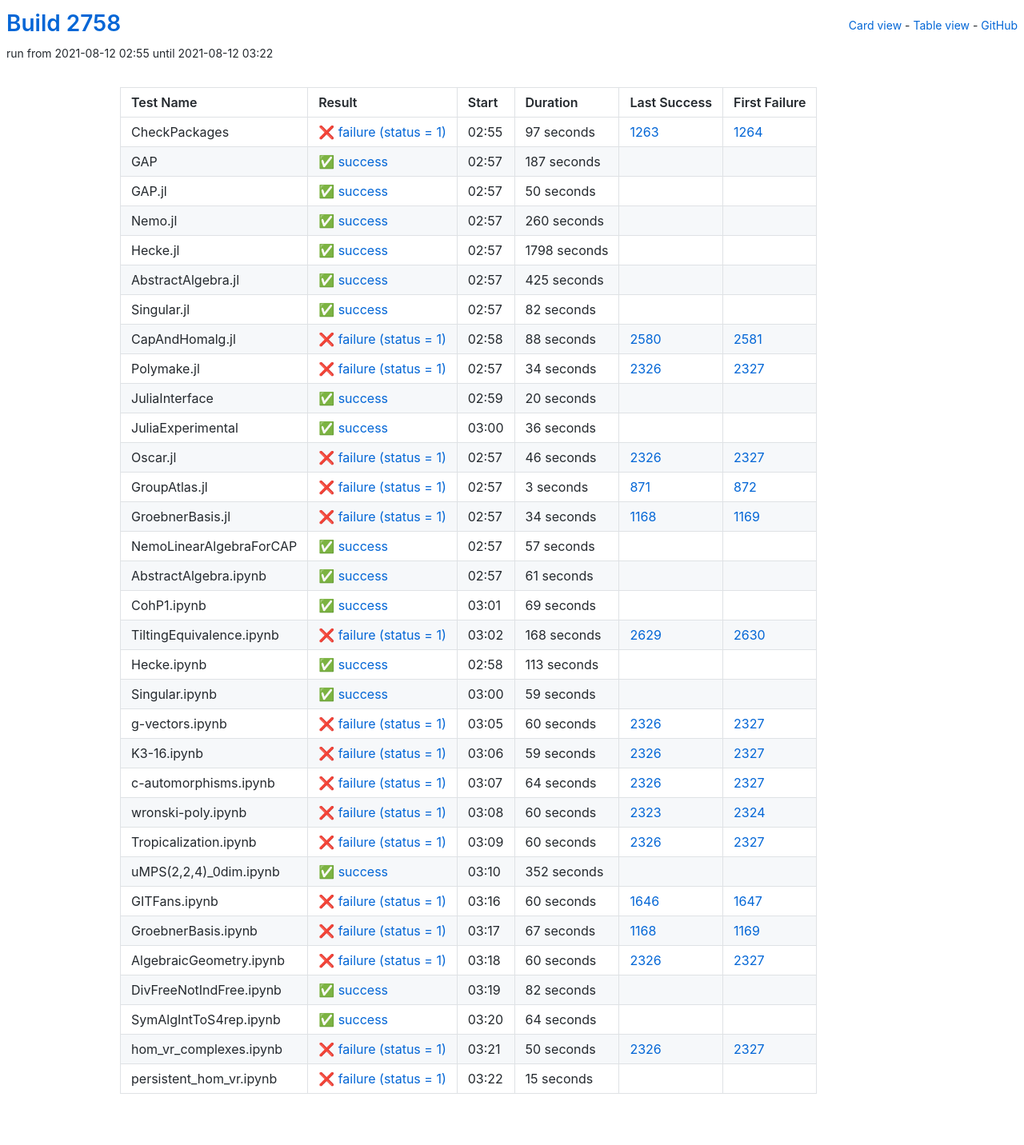
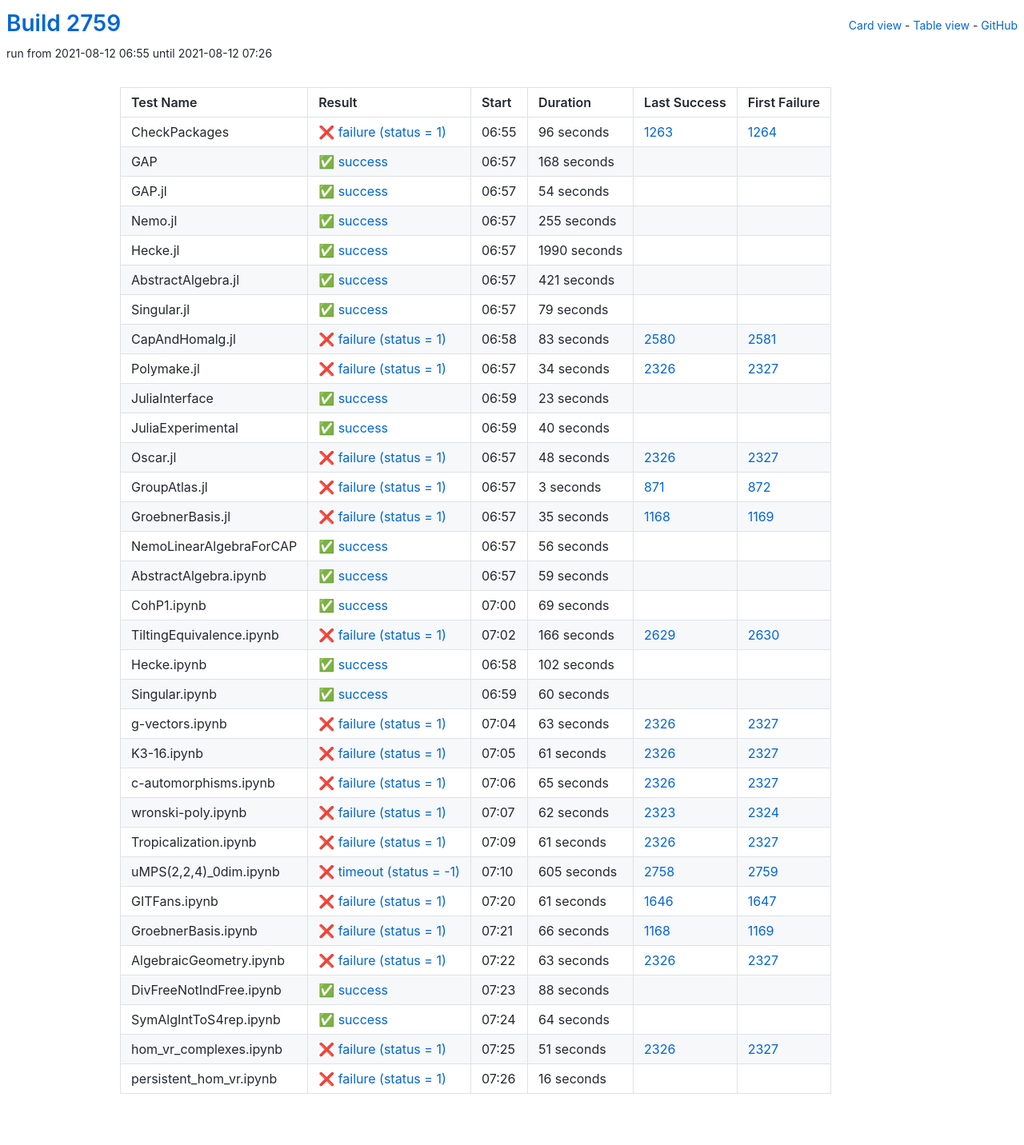
Before and after one commit to oscar-system/oscar-ci-status-stable, a Jekyll site: the page built from table.html, in a window 1280 px wide. Shown: the whole page at 80% size. Built offline with Jekyll 4.4.1, drawn with Linux system fonts in a browser that asks for light colours.

Commit message:
Build #2759

```diff
--- a/_data/ci.yml
+++ b/_data/ci.yml
@@ -1,6 +1,6 @@
 ---
-build: 2758
-build_url: https://oscarci.mathematik.uni-kl.de/job/oscar-stable/2758/
+build: 2759
+build_url: https://oscarci.mathematik.uni-kl.de/job/oscar-stable/2759/
 job: oscar-stable
 organization: oscar-system
 repo: oscar-ci-status-stable
@@ -8,104 +8,104 @@ repourl: https://github.com/oscar-system/oscar-ci-status-stable
 tests:
 - name: CheckPackages
   id: checkpackages
-  log: https://oscarci.mathematik.uni-kl.de/job/oscar-stable/2758/artifact/logs/build-2758/CheckPackages.log
-  start: 2021-08-12 02:55
+  log: https://oscarci.mathematik.uni-kl.de/job/oscar-stable/2759/artifact/logs/build-2759/CheckPackages.log
+  start: 2021-08-12 06:55
   success: false
   exitcode: 1
   status: failure
-  duration: 97
+  duration: 96
   last_success: 1263
   last_success_url: https://oscarci.mathematik.uni-kl.de/job/oscar-stable/1263/
   first_failure: 1264
   first_failure_url: https://oscarci.mathematik.uni-kl.de/job/oscar-stable/1264/
 - name: GAP
   id: gap
-  log: https://oscarci.mathematik.uni-kl.de/job/oscar-stable/2758/artifact/logs/build-2758/GAP.log
-  start: 2021-08-12 02:57
+  log: https://oscarci.mathematik.uni-kl.de/job/oscar-stable/2759/artifact/logs/build-2759/GAP.log
+  start: 2021-08-12 06:57
   success: true
   exitcode: 0
   status: success
-  duration: 187
+  duration: 168
   last_success: false
   last_success_url:
   first_failure: false
   first_failure_url:
 - name: GAP.jl
   id: gap-jl
-  log: https://oscarci.mathematik.uni-kl.de/job/oscar-stable/2758/artifact/logs/build-2758/GAP.jl.log
-  start: 2021-08-12 02:57
+  log: https://oscarci.mathematik.uni-kl.de/job/oscar-stable/2759/artifact/logs/build-2759/GAP.jl.log
+  start: 2021-08-12 06:57
   success: true
   exitcode: 0
   status: success
-  duration: 50
+  duration: 54
   last_success: false
   last_success_url:
   first_failure: false
   first_failure_url:
 - name: Nemo.jl
   id: nemo-jl
-  log: https://oscarci.mathematik.uni-kl.de/job/oscar-stable/2758/artifact/logs/build-2758/Nemo.jl.log
-  start: 2021-08-12 02:57
+  log: https://oscarci.mathematik.uni-kl.de/job/oscar-stable/2759/artifact/logs/build-2759/Nemo.jl.log
+  start: 2021-08-12 06:57
   success: true
   exitcode: 0
   status: success
-  duration: 260
+  duration: 255
   last_success: false
   last_success_url:
   first_failure: false
   first_failure_url:
 - name: Hecke.jl
   id: hecke-jl
-  log: https://oscarci.mathematik.uni-kl.de/job/oscar-stable/2758/artifact/logs/build-2758/Hecke.jl.log
-  start: 2021-08-12 02:57
+  log: https://oscarci.mathematik.uni-kl.de/job/oscar-stable/2759/artifact/logs/build-2759/Hecke.jl.log
+  start: 2021-08-12 06:57
   success: true
   exitcode: 0
   status: success
-  duration: 1798
+  duration: 1990
   last_success: false
   last_success_url:
   first_failure: false
   first_failure_url:
 - name: AbstractAlgebra.jl
   id: abstractalgebra-jl
-  log: https://oscarci.mathematik.uni-kl.de/job/oscar-stable/2758/artifact/logs/build-2758/AbstractAlgebra.jl.log
-  start: 2021-08-12 02:57
+  log: https://oscarci.mathematik.uni-kl.de/job/oscar-stable/2759/artifact/logs/build-2759/AbstractAlgebra.jl.log
+  start: 2021-08-12 06:57
   success: true
   exitcode: 0
   status: success
-  duration: 425
+  duration: 421
   last_success: false
   last_success_url:
   first_failure: false
   first_failure_url:
 - name: Singular.jl
   id: singular-jl
-  log: https://oscarci.mathematik.uni-kl.de/job/oscar-stable/2758/artifact/logs/build-2758/Singular.jl.log
-  start: 2021-08-12 02:57
+  log: https://oscarci.mathematik.uni-kl.de/job/oscar-stable/2759/artifact/logs/build-2759/Singular.jl.log
+  start: 2021-08-12 06:57
   success: true
   exitcode: 0
   status: success
-  duration: 82
+  duration: 79
   last_success: false
   last_success_url:
   first_failure: false
   first_failure_url:
 - name: CapAndHomalg.jl
   id: capandhomalg-jl
-  log: https://oscarci.mathematik.uni-kl.de/job/oscar-stable/2758/artifact/logs/build-2758/CapAndHomalg.jl.log
-  start: 2021-08-12 02:58
+  log: https://oscarci.mathematik.uni-kl.de/job/oscar-stable/2759/artifact/logs/build-2759/CapAndHomalg.jl.log
+  start: 2021-08-12 06:58
   success: false
   exitcode: 1
   status: failure
-  duration: 88
+  duration: 83
   last_success: 2580
   last_success_url: https://oscarci.mathematik.uni-kl.de/job/oscar-stable/2580/
   first_failure: 2581
   first_failure_url: https://oscarci.mathematik.uni-kl.de/job/oscar-stable/2581/
 - name: Polymake.jl
   id: polymake-jl
-  log: https://oscarci.mathematik.uni-kl.de/job/oscar-stable/2758/artifact/logs/build-2758/Polymake.jl.log
-  start: 2021-08-12 02:57
+  log: https://oscarci.mathematik.uni-kl.de/job/oscar-stable/2759/artifact/logs/build-2759/Polymake.jl.log
+  start: 2021-08-12 06:57
   success: false
   exitcode: 1
   status: failure
@@ -116,44 +116,44 @@ tests:
   first_failure_url: https://oscarci.mathematik.uni-kl.de/job/oscar-stable/2327/
 - name: JuliaInterface
   id: juliainterface
-  log: https://oscarci.mathematik.uni-kl.de/job/oscar-stable/2758/artifact/logs/build-2758/JuliaInterface.log
-  start: 2021-08-12 02:59
+  log: https://oscarci.mathematik.uni-kl.de/job/oscar-stable/2759/artifact/logs/build-2759/JuliaInterface.log
+  start: 2021-08-12 06:59
   success: true
   exitcode: 0
   status: success
-  duration: 20
+  duration: 23
   last_success: false
   last_success_url:
   first_failure: false
   first_failure_url:
 - name: JuliaExperimental
   id: juliaexperimental
-  log: https://oscarci.mathematik.uni-kl.de/job/oscar-stable/2758/artifact/logs/build-2758/JuliaExperimental.log
-  start: 2021-08-12 03:00
+  log: https://oscarci.mathematik.uni-kl.de/job/oscar-stable/2759/artifact/logs/build-2759/JuliaExperimental.log
+  start: 2021-08-12 06:59
   success: true
   exitcode: 0
   status: success
-  duration: 36
+  duration: 40
   last_success: false
   last_success_url:
   first_failure: false
   first_failure_url:
 - name: Oscar.jl
   id: oscar-jl
-  log: https://oscarci.mathematik.uni-kl.de/job/oscar-stable/2758/artifact/logs/build-2758/Oscar.jl.log
-  start: 2021-08-12 02:57
+  log: https://oscarci.mathematik.uni-kl.de/job/oscar-stable/2759/artifact/logs/build-2759/Oscar.jl.log
+  start: 2021-08-12 06:57
   success: false
   exitcode: 1
   status: failure
-  duration: 46
+  duration: 48
   last_success: 2326
   last_success_url: https://oscarci.mathematik.uni-kl.de/job/oscar-stable/2326/
   first_failure: 2327
   first_failure_url: https://oscarci.mathematik.uni-kl.de/job/oscar-stable/2327/
 - name: GroupAtlas.jl
   id: groupatlas-jl
-  log: https://oscarci.mathematik.uni-kl.de/job/oscar-stable/2758/artifact/logs/build-2758/GroupAtlas.jl.log
-  start: 2021-08-12 02:57
+  log: https://oscarci.mathematik.uni-kl.de/job/oscar-stable/2759/artifact/logs/build-2759/GroupAtlas.jl.log
+  start: 2021-08-12 06:57
   success: false
   exitcode: 1
   status: failure
@@ -164,44 +164,44 @@ tests:
   first_failure_url: https://oscarci.mathematik.uni-kl.de/job/oscar-stable/872/
 - name: GroebnerBasis.jl
   id: groebnerbasis-jl
-  log: https://oscarci.mathematik.uni-kl.de/job/oscar-stable/2758/artifact/logs/build-2758/GroebnerBasis.jl.log
-  start: 2021-08-12 02:57
+  log: https://oscarci.mathematik.uni-kl.de/job/oscar-stable/2759/artifact/logs/build-2759/GroebnerBasis.jl.log
+  start: 2021-08-12 06:57
   success: false
   exitcode: 1
   status: failure
-  duration: 34
+  duration: 35
   last_success: 1168
   last_success_url: https://oscarci.mathematik.uni-kl.de/job/oscar-stable/1168/
   first_failure: 1169
   first_failure_url: https://oscarci.mathematik.uni-kl.de/job/oscar-stable/1169/
 - name: NemoLinearAlgebraForCAP
   id: nemolinearalgebraforcap
-  log: https://oscarci.mathematik.uni-kl.de/job/oscar-stable/2758/artifact/logs/build-2758/NemoLinearAlgebraForCAP.log
-  start: 2021-08-12 02:57
+  log: https://oscarci.mathematik.uni-kl.de/job/oscar-stable/2759/artifact/logs/build-2759/NemoLinearAlgebraForCAP.log
+  start: 2021-08-12 06:57
   success: true
   exitcode: 0
   status: success
-  duration: 57
+  duration: 56
   last_success: false
   last_success_url:
   first_failure: false
   first_failure_url:
 - name: AbstractAlgebra.ipynb
   id: abstractalgebra-ipynb
-  log: https://oscarci.mathematik.uni-kl.de/job/oscar-stable/2758/artifact/logs/build-2758/AbstractAlgebra.ipynb.log
-  start: 2021-08-12 02:57
+  log: https://oscarci.mathematik.uni-kl.de/job/oscar-stable/2759/artifact/logs/build-2759/AbstractAlgebra.ipynb.log
+  start: 2021-08-12 06:57
   success: true
   exitcode: 0
   status: success
-  duration: 61
+  duration: 59
   last_success: false
   last_success_url:
   first_failure: false
   first_failure_url:
 - name: CohP1.ipynb
   id: cohp1-ipynb
-  log: https://oscarci.mathematik.uni-kl.de/job/oscar-stable/2758/artifact/logs/build-2758/CohP1.ipynb.log
-  start: 2021-08-12 03:01
+  log: https://oscarci.mathematik.uni-kl.de/job/oscar-stable/2759/artifact/logs/build-2759/CohP1.ipynb.log
+  start: 2021-08-12 07:00
   success: true
   exitcode: 0
   status: success
@@ -212,164 +212,164 @@ tests:
   first_failure_url:
 - name: TiltingEquivalence.ipynb
   id: tiltingequivalence-ipynb
-  log: https://oscarci.mathematik.uni-kl.de/job/oscar-stable/2758/artifact/logs/build-2758/TiltingEquivalence.ipynb.log
-  start: 2021-08-12 03:02
+  log: https://oscarci.mathematik.uni-kl.de/job/oscar-stable/2759/artifact/logs/build-2759/TiltingEquivalence.ipynb.log
+  start: 2021-08-12 07:02
   success: false
   exitcode: 1
   status: failure
-  duration: 168
+  duration: 166
   last_success: 2629
   last_success_url: https://oscarci.mathematik.uni-kl.de/job/oscar-stable/2629/
   first_failure: 2630
   first_failure_url: https://oscarci.mathematik.uni-kl.de/job/oscar-stable/2630/
 - name: Hecke.ipynb
   id: hecke-ipynb
-  log: https://oscarci.mathematik.uni-kl.de/job/oscar-stable/2758/artifact/logs/build-2758/Hecke.ipynb.log
-  start: 2021-08-12 02:58
+  log: https://oscarci.mathematik.uni-kl.de/job/oscar-stable/2759/artifact/logs/build-2759/Hecke.ipynb.log
+  start: 2021-08-12 06:58
   success: true
   exitcode: 0
   status: success
-  duration: 113
+  duration: 102
   last_success: false
   last_success_url:
   first_failure: false
   first_failure_url:
 - name: Singular.ipynb
   id: singular-ipynb
-  log: https://oscarci.mathematik.uni-kl.de/job/oscar-stable/2758/artifact/logs/build-2758/Singular.ipynb.log
-  start: 2021-08-12 03:00
+  log: https://oscarci.mathematik.uni-kl.de/job/oscar-stable/2759/artifact/logs/build-2759/Singular.ipynb.log
+  start: 2021-08-12 06:59
   success: true
   exitcode: 0
   status: success
-  duration: 59
+  duration: 60
   last_success: false
   last_success_url:
   first_failure: false
   first_failure_url:
 - name: g-vectors.ipynb
   id: g-vectors-ipynb
-  log: https://oscarci.mathematik.uni-kl.de/job/oscar-stable/2758/artifact/logs/build-2758/g-vectors.ipynb.log
-  start: 2021-08-12 03:05
+  log: https://oscarci.mathematik.uni-kl.de/job/oscar-stable/2759/artifact/logs/build-2759/g-vectors.ipynb.log
+  start: 2021-08-12 07:04
   success: false
   exitcode: 1
   status: failure
-  duration: 60
+  duration: 63
   last_success: 2326
   last_success_url: https://oscarci.mathematik.uni-kl.de/job/oscar-stable/2326/
   first_failure: 2327
   first_failure_url: https://oscarci.mathematik.uni-kl.de/job/oscar-stable/2327/
 - name: K3-16.ipynb
   id: k3-16-ipynb
-  log: https://oscarci.mathematik.uni-kl.de/job/oscar-stable/2758/artifact/logs/build-2758/K3-16.ipynb.log
-  start: 2021-08-12 03:06
+  log: https://oscarci.mathematik.uni-kl.de/job/oscar-stable/2759/artifact/logs/build-2759/K3-16.ipynb.log
+  start: 2021-08-12 07:05
   success: false
   exitcode: 1
   status: failure
-  duration: 59
+  duration: 61
   last_success: 2326
   last_success_url: https://oscarci.mathematik.uni-kl.de/job/oscar-stable/2326/
   first_failure: 2327
   first_failure_url: https://oscarci.mathematik.uni-kl.de/job/oscar-stable/2327/
 - name: c-automorphisms.ipynb
   id: c-automorphisms-ipynb
-  log: https://oscarci.mathematik.uni-kl.de/job/oscar-stable/2758/artifact/logs/build-2758/c-automorphisms.ipynb.log
-  start: 2021-08-12 03:07
+  log: https://oscarci.mathematik.uni-kl.de/job/oscar-stable/2759/artifact/logs/build-2759/c-automorphisms.ipynb.log
+  start: 2021-08-12 07:06
   success: false
   exitcode: 1
   status: failure
-  duration: 64
+  duration: 65
   last_success: 2326
   last_success_url: https://oscarci.mathematik.uni-kl.de/job/oscar-stable/2326/
   first_failure: 2327
   first_failure_url: https://oscarci.mathematik.uni-kl.de/job/oscar-stable/2327/
 - name: wronski-poly.ipynb
   id: wronski-poly-ipynb
-  log: https://oscarci.mathematik.uni-kl.de/job/oscar-stable/2758/artifact/logs/build-2758/wronski-poly.ipynb.log
-  start: 2021-08-12 03:08
+  log: https://oscarci.mathematik.uni-kl.de/job/oscar-stable/2759/artifact/logs/build-2759/wronski-poly.ipynb.log
+  start: 2021-08-12 07:07
   success: false
   exitcode: 1
   status: failure
-  duration: 60
+  duration: 62
   last_success: 2323
   last_success_url: https://oscarci.mathematik.uni-kl.de/job/oscar-stable/2323/
   first_failure: 2324
   first_failure_url: https://oscarci.mathematik.uni-kl.de/job/oscar-stable/2324/
 - name: Tropicalization.ipynb
   id: tropicalization-ipynb
-  log: https://oscarci.mathematik.uni-kl.de/job/oscar-stable/2758/artifact/logs/build-2758/Tropicalization.ipynb.log
-  start: 2021-08-12 03:09
+  log: https://oscarci.mathematik.uni-kl.de/job/oscar-stable/2759/artifact/logs/build-2759/Tropicalization.ipynb.log
+  start: 2021-08-12 07:09
   success: false
   exitcode: 1
   status: failure
-  duration: 60
+  duration: 61
   last_success: 2326
   last_success_url: https://oscarci.mathematik.uni-kl.de/job/oscar-stable/2326/
   first_failure: 2327
   first_failure_url: https://oscarci.mathematik.uni-kl.de/job/oscar-stable/2327/
 - name: uMPS(2,2,4)_0dim.ipynb
   id: umps-2-2-4-0dim-ipynb
-  log: https://oscarci.mathematik.uni-kl.de/job/oscar-stable/2758/artifact/logs/build-2758/uMPS-2-2-4-_0dim.ipynb.log
-  start: 2021-08-12 03:10
-  success: true
-  exitcode: 0
-  status: success
-  duration: 352
-  last_success: false
-  last_success_url:
-  first_failure: false
-  first_failure_url:
+  log: https://oscarci.mathematik.uni-kl.de/job/oscar-stable/2759/artifact/logs/build-2759/uMPS-2-2-4-_0dim.ipynb.log
+  start: 2021-08-12 07:10
+  success: false
+  exitcode: -1
+  status: timeout
+  duration: 605
+  last_success: 2758
+  last_success_url: https://oscarci.mathematik.uni-kl.de/job/oscar-stable/2758/
+  first_failure: 2759
+  first_failure_url: https://oscarci.mathematik.uni-kl.de/job/oscar-stable/2759/
 - name: GITFans.ipynb
   id: gitfans-ipynb
-  log: https://oscarci.mathematik.uni-kl.de/job/oscar-stable/2758/artifact/logs/build-2758/GITFans.ipynb.log
-  start: 2021-08-12 03:16
+  log: https://oscarci.mathematik.uni-kl.de/job/oscar-stable/2759/artifact/logs/build-2759/GITFans.ipynb.log
+  start: 2021-08-12 07:20
   success: false
   exitcode: 1
   status: failure
-  duration: 60
+  duration: 61
   last_success: 1646
   last_success_url: https://oscarci.mathematik.uni-kl.de/job/oscar-stable/1646/
   first_failure: 1647
   first_failure_url: https://oscarci.mathematik.uni-kl.de/job/oscar-stable/1647/
 - name: GroebnerBasis.ipynb
   id: groebnerbasis-ipynb
-  log: https://oscarci.mathematik.uni-kl.de/job/oscar-stable/2758/artifact/logs/build-2758/GroebnerBasis.ipynb.log
-  start: 2021-08-12 03:17
+  log: https://oscarci.mathematik.uni-kl.de/job/oscar-stable/2759/artifact/logs/build-2759/GroebnerBasis.ipynb.log
+  start: 2021-08-12 07:21
   success: false
   exitcode: 1
   status: failure
-  duration: 67
+  duration: 66
   last_success: 1168
   last_success_url: https://oscarci.mathematik.uni-kl.de/job/oscar-stable/1168/
   first_failure: 1169
   first_failure_url: https://oscarci.mathematik.uni-kl.de/job/oscar-stable/1169/
 - name: AlgebraicGeometry.ipynb
   id: algebraicgeometry-ipynb
-  log: https://oscarci.mathematik.uni-kl.de/job/oscar-stable/2758/artifact/logs/build-2758/AlgebraicGeometry.ipynb.log
-  start: 2021-08-12 03:18
+  log: https://oscarci.mathematik.uni-kl.de/job/oscar-stable/2759/artifact/logs/build-2759/AlgebraicGeometry.ipynb.log
+  start: 2021-08-12 07:22
   success: false
   exitcode: 1
   status: failure
-  duration: 60
+  duration: 63
   last_success: 2326
   last_success_url: https://oscarci.mathematik.uni-kl.de/job/oscar-stable/2326/
   first_failure: 2327
   first_failure_url: https://oscarci.mathematik.uni-kl.de/job/oscar-stable/2327/
 - name: DivFreeNotIndFree.ipynb
   id: divfreenotindfree-ipynb
-  log: https://oscarci.mathematik.uni-kl.de/job/oscar-stable/2758/artifact/logs/build-2758/DivFreeNotIndFree.ipynb.log
-  start: 2021-08-12 03:19
+  log: https://oscarci.mathematik.uni-kl.de/job/oscar-stable/2759/artifact/logs/build-2759/DivFreeNotIndFree.ipynb.log
+  start: 2021-08-12 07:23
   success: true
   exitcode: 0
   status: success
-  duration: 82
+  duration: 88
   last_success: false
   last_success_url:
   first_failure: false
   first_failure_url:
 - name: SymAlgIntToS4rep.ipynb
   id: symalginttos4rep-ipynb
-  log: https://oscarci.mathematik.uni-kl.de/job/oscar-stable/2758/artifact/logs/build-2758/SymAlgIntToS4rep.ipynb.log
-  start: 2021-08-12 03:20
+  log: https://oscarci.mathematik.uni-kl.de/job/oscar-stable/2759/artifact/logs/build-2759/SymAlgIntToS4rep.ipynb.log
+  start: 2021-08-12 07:24
   success: true
   exitcode: 0
   status: success
@@ -380,24 +380,24 @@ tests:
   first_failure_url:
 - name: hom_vr_complexes.ipynb
   id: hom-vr-complexes-ipynb
-  log: https://oscarci.mathematik.uni-kl.de/job/oscar-stable/2758/artifact/logs/build-2758/hom_vr_complexes.ipynb.log
-  start: 2021-08-12 03:21
+  log: https://oscarci.mathematik.uni-kl.de/job/oscar-stable/2759/artifact/logs/build-2759/hom_vr_complexes.ipynb.log
+  start: 2021-08-12 07:25
   success: false
   exitcode: 1
   status: failure
-  duration: 50
+  duration: 51
   last_success: 2326
   last_success_url: https://oscarci.mathematik.uni-kl.de/job/oscar-stable/2326/
   first_failure: 2327
   first_failure_url: https://oscarci.mathematik.uni-kl.de/job/oscar-stable/2327/
 - name: persistent_hom_vr.ipynb
   id: persistent-hom-vr-ipynb
-  log: https://oscarci.mathematik.uni-kl.de/job/oscar-stable/2758/artifact/logs/build-2758/persistent_hom_vr.ipynb.log
-  start: 2021-08-12 03:22
+  log: https://oscarci.mathematik.uni-kl.de/job/oscar-stable/2759/artifact/logs/build-2759/persistent_hom_vr.ipynb.log
+  start: 2021-08-12 07:26
   success: false
   exitcode: 1
   status: failure
-  duration: 15
+  duration: 16
   last_success: false
   last_success_url:
   first_failure: false
```
Also changed, not shown: README.md.
